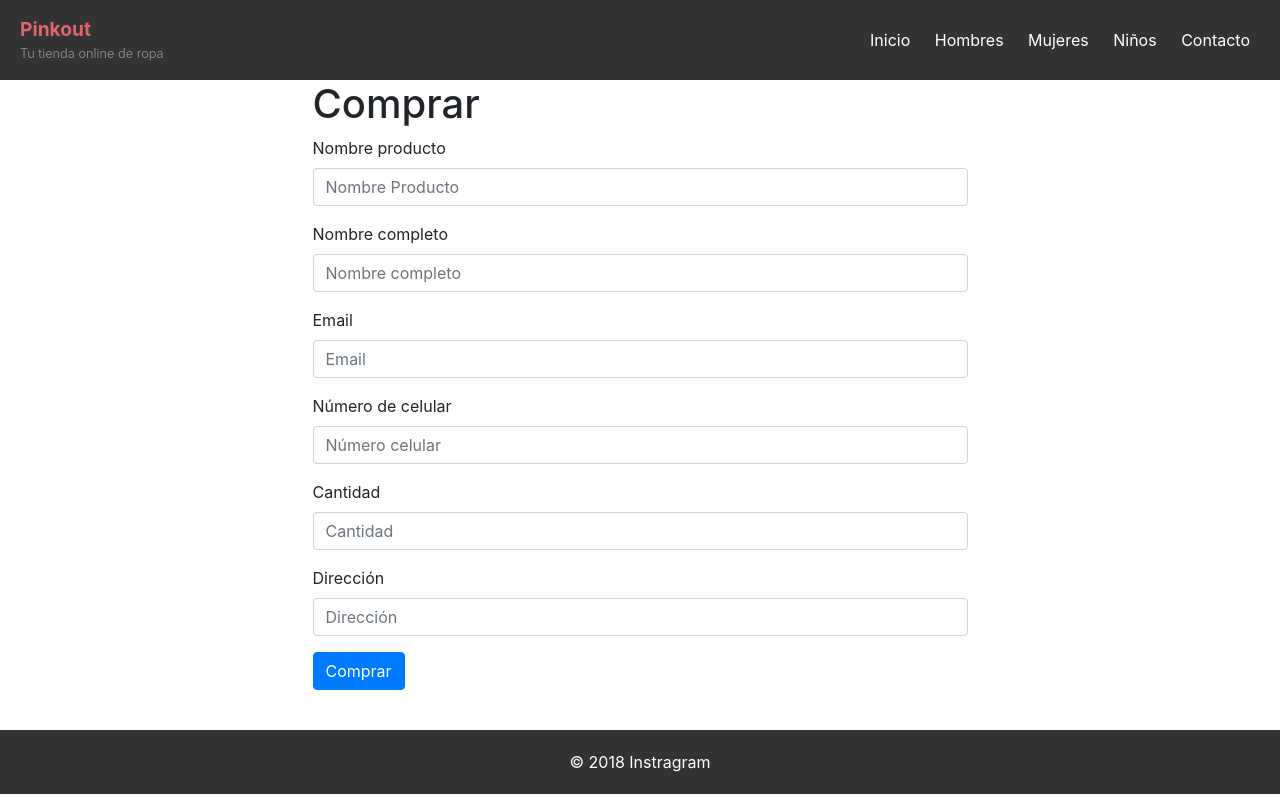
After one commit to EiA99/eia99.github.io, a PHP site: page /compra.html in a window 1280 px wide. The commit adds this page. Run offline with PHP 8.4, Linux system fonts and the light colour scheme.

Commit message:
version 2.4

```diff
--- /dev/null
+++ b/compra.html
@@ -0,0 +1,88 @@
+<!DOCTYPE html>
+<html>
+  <head>
+    <meta charset="utf-8">
+    <meta name="viewport" content="width=device-width, initial-scale=1">
+    <title>Compra</title>
+    <link rel="stylesheet" href="css/bootstrap.css">
+  	<link rel="stylesheet" href="css/style.css" type="text/css">
+    <script type="text/javascript" src="js/operaciones.js"></script>
+  </head>
+  <body>
+    <div class="container-fluid">
+
+      <div class="row">
+  			<div class="col-sd-12 col-md-12 col-lg-12 p-0">
+  				<header id="main-header">
+  					<!-- <img src="img/logo.png"> -->
+  					<a id="logo-header" href="index.html">
+  						<span class="site-name">Pinkout</span>
+  						<span class="site-desc">Tu tienda online de ropa</span>
+  					</a> <!-- / #logo-header -->
+  					<nav>
+  						<ul>
+  							<li><a href="index.html">Inicio</a></li>
+  							<li><a href="hombre.html">Hombres</a></li>
+  							<li><a href="mujer.html">Mujeres</a></li>
+  							<li><a href="ninos.html">Niños</a></li>
+  							<li><a href="contacto.html">Contacto</a></li>
+  						</ul>
+  					</nav><!-- / nav -->
+  				</header>
+  			</div>
+  		</div>
+
+      <div class="contacto">
+        <div class="row" style="text-align: center">
+  				<h1> Comprar </h1>
+  			</div>
+
+        <div class="row">
+          <form action="compra.php" method="POST">
+            <div class="form-group">
+  						<label for="inputNombreProducto">Nombre producto</label>
+  						<input type="text" class="form-control" id="inputNombreProducto" placeholder="Nombre Producto">
+  					</div>
+
+            <div class="form-group">
+  						<label for="inputNombreCliente">Nombre completo</label>
+  						<input type="text" class="form-control" id="inputNombre" placeholder="Nombre completo" required>
+  					</div>
+
+  					<div class="form-group">
+  				    <label for="inputEmailCliente">Email</label>
+  				    <input type="email" class="form-control" id="inputEmail" placeholder="Email" required>
+  				  </div>
+
+  					<div class="form-group">
+  				    <label for="inputCelularCliente">Número de celular</label>
+  				    <input type="tel" class="form-control" id="inputCelular" placeholder="Número celular" size="10" required>
+  				  </div>
+
+            <div class="form-group">
+  				    <label for="inputCantidad">Cantidad</label>
+  				    <input type="tel" class="form-control" id="inputCantidad" placeholder="Cantidad" required>
+  				  </div>
+
+            <div class="form-group">
+  				    <label for="inputDireccion">Dirección</label>
+  				    <input type="text" class="form-control" id="inputDireccion" placeholder="Dirección" required>
+  				  </div>
+
+  					<button type="button" class="btn btn-primary" onclick="obtenerParametros(event)"> Comprar </button>
+          </form>
+          <span id="spanJSON"></span>
+        </div>
+      </div>
+
+      <div class="row">
+  			<div class="col-sd-12 col-md-12 col-lg-12 p-0">
+  				<footer id="main-footer">
+  					<p>&copy; 2018 <a href="">Instragram</a></p>
+  				</footer>
+  			</div>
+  		</div>
+
+    </div>
+  </body>
+</html>
--- a/contacto.html
+++ b/contacto.html
@@ -9,7 +9,6 @@
 </head>
 <body>
 	<div class="container-fluid">
-
 		<div class="row">
 			<div class="col-sd-12 col-md-12 col-lg-12 p-0">
 				<header id="main-header">
@@ -58,7 +57,7 @@
 				    <textarea class="form-control" id="inputMensaje" rows="3"></textarea>
 				  </div>
 
-					<button type="button" class="btn btn-primary">Enviar</button>
+					<button type="button" class="btn btn-primary"> Enviar </button>
 				</form>
 			</div>
 		</div>
--- a/css/style.css
+++ b/css/style.css
@@ -1,5 +1,5 @@
 body {
-	background: #E8DFD6;
+	background: #fff;
 }
 
 h1 {
@@ -18,12 +18,12 @@ img {
 	justify-content: center;
 }
 
-div > div > div > div {
+div > div > div > a > div {
 	text-align: center;
 }
 
 div > div > .puntero:hover {
-	background-color: #DE656B;
+	background-color: #56AEF2;
 	cursor: pointer;
 }
 
--- a/index.html
+++ b/index.html
@@ -40,7 +40,7 @@
 		 		<a href="mujer.html"><img class="img-fluid" src="img/index/mujer.jpg"></a>
 		 	</div>
 		 	<div class="col-sd-12 col-md-4 col-lg-4">
-		 		<a href="ninos.html" > <img class="img-fluid" src="img/index/nino.jpg"></a>
+		 		<a href="niño.html" > <img class="img-fluid" src="img/index/nino.jpg"></a>
 		 	</div>
 	 	</div>
 
```
Also changed, not shown: hombre.html (+20 -0 lines), javascript/operaciones.js (added, +23 -0 lines), mujer.html (+20 -2 lines), ninos.html (+18 -0 lines).
